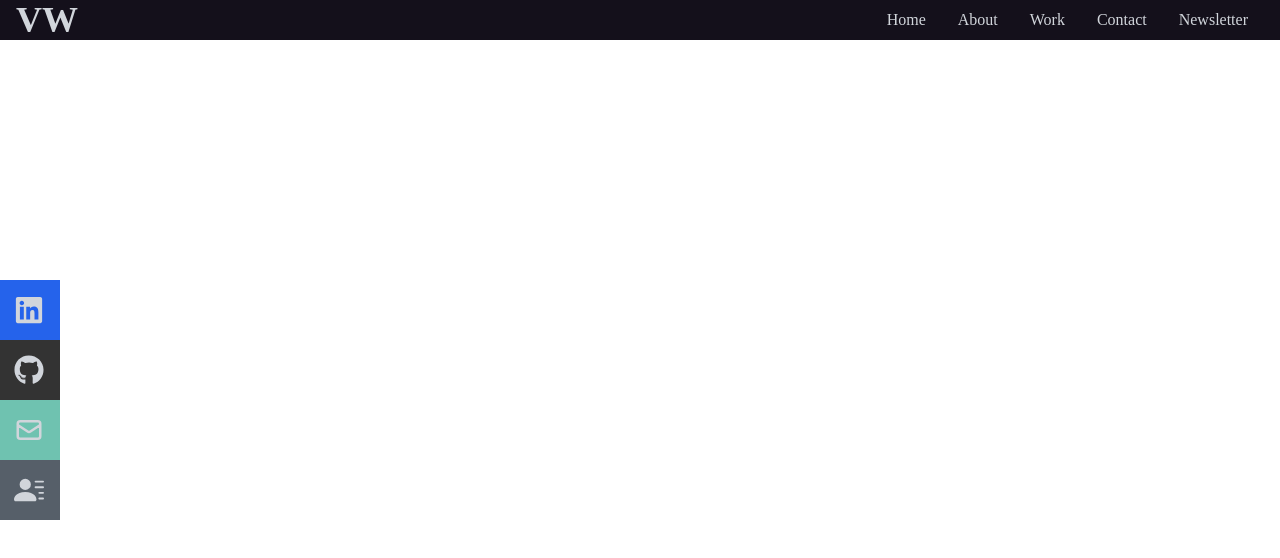
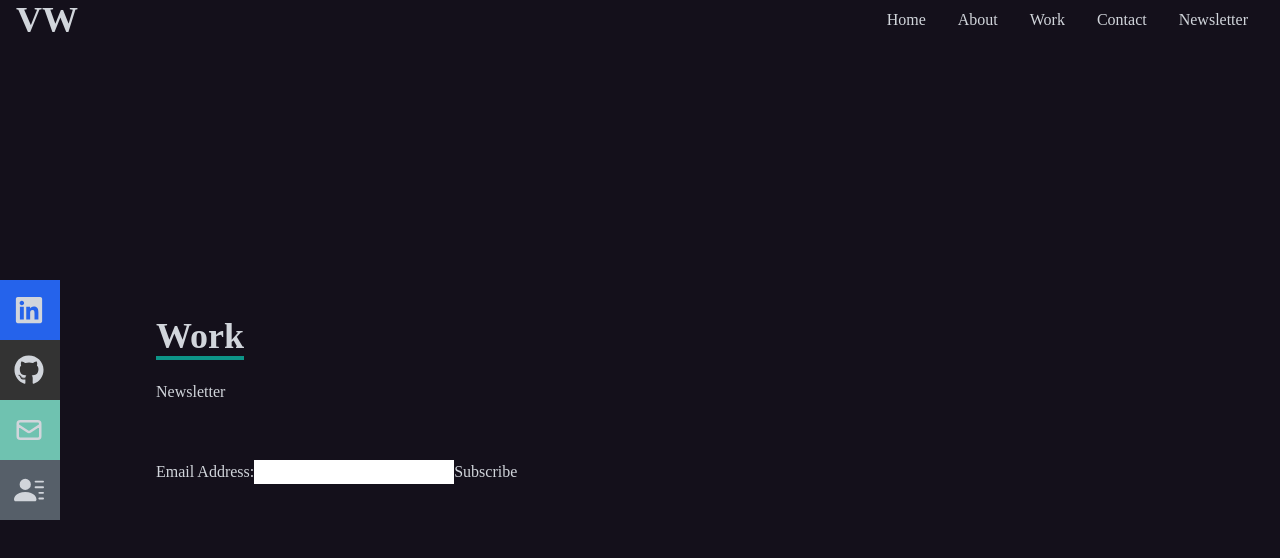
Before and after one commit to itzzvivek/Django-React-Portfolio, a React (Create React App) app in the folder frontend/: page /newsletter in a window 1280 px wide. Shown: the top 558 px of the page. Built offline with nearby package versions, Linux system fonts and the light colour scheme.

Commit message:
changes comp

```diff
--- a/frontend/src/components/Contact.jsx
+++ b/frontend/src/components/Contact.jsx
@@ -4,9 +4,9 @@ const Contact = () => {
   return (
     <div name='contact' className='w-full h-screen bg-[#14101b] flex justify-center items-center p-4'>
         <form method='POST' action="" className='flex flex-col max-w-[600px] w-full'>
-            <div className="pb-8">
+            <div className="">
                 <p className="text-4xl font-bold inline border-b-4 border-teal-600 text-gray-300">Contact</p>
-                <p className='text-gray-300 py-2'>Submit the form below or shoot me an email - myemail@gmail.com</p>
+                <p className='text-gray-300 py-4'>Submit the form below or shoot me an email - myemail@gmail.com</p>
             </div>
             <input className='bg-[#ccd6f6] p-2' type="text" name="name" id="" placeholder='Name'/>
             <input className='my-4 p-2 bg-[#ccd6f6]' type="email" placeholder='Email'name='email'/>
--- a/frontend/src/components/Newsletter.jsx
+++ b/frontend/src/components/Newsletter.jsx
@@ -2,9 +2,21 @@ import React from 'react'
 
 const Newsletter = () => {
   return (
-    <div className='bg-[#14101b]'>
-      Newsletter
-    </div>
+      <div name='newsletter' className='w-full md:h-screen text-gray-300 bg-[#14101b]'>
+        <div className='max-w-[1000px] mx-auto p-4 flex flex-col justify-center w-full h-full'>
+            <div className='pb-8'>
+                <p className='text-4xl font-bold inline border-b-4 text-gray-300 border-teal-600'>Work</p>
+                <p className='py-6'>Newsletter</p>
+            </div>
+            <div>
+              <form className="newsletter-form bg-[#14101b]">
+                <label htmlFor="email">Email Address:</label>
+                <input type="email" id="email" required />
+                <button type="submit">Subscribe</button>
+              </form>
+            </div>
+        </div>
+      </div>
   )
 }
 
```
